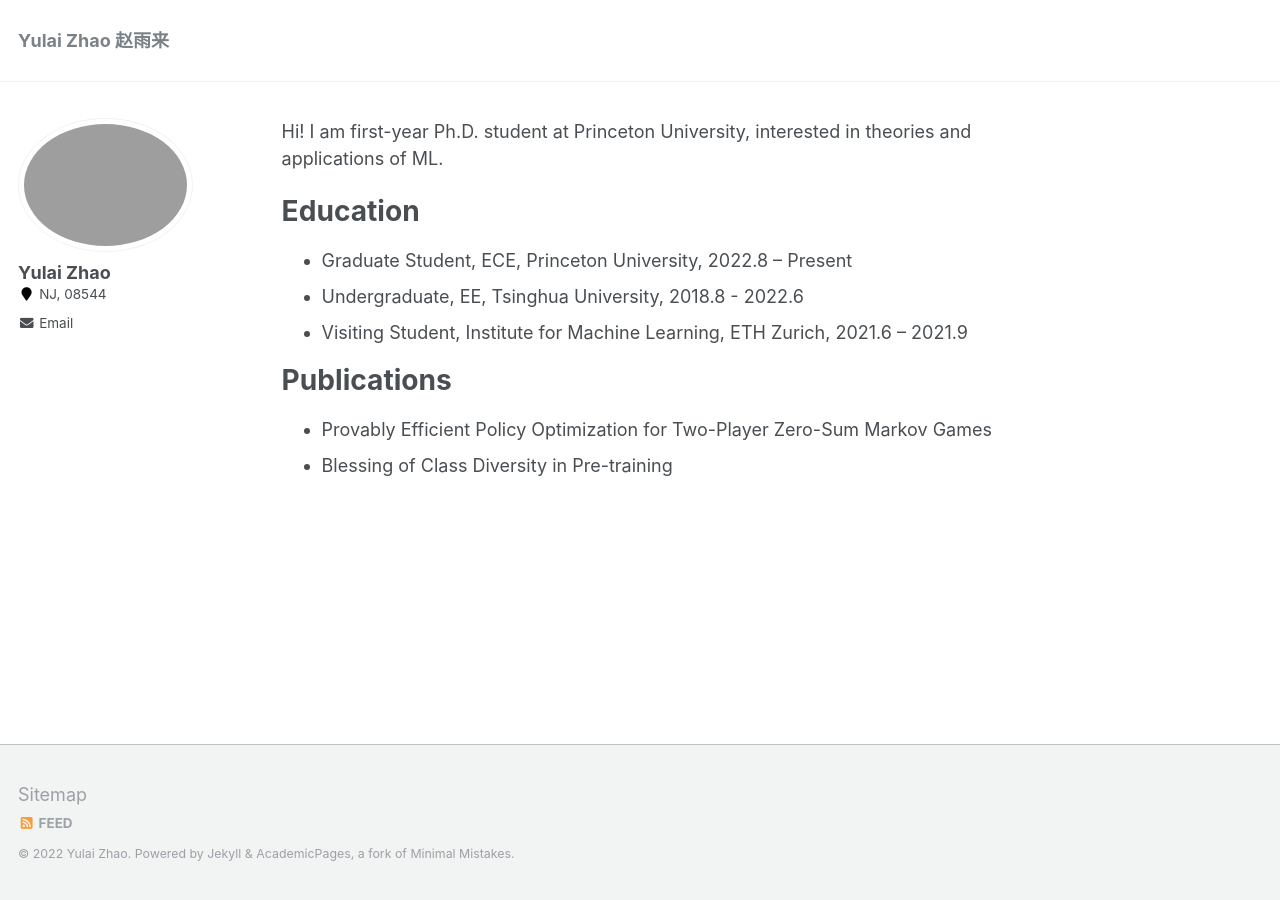
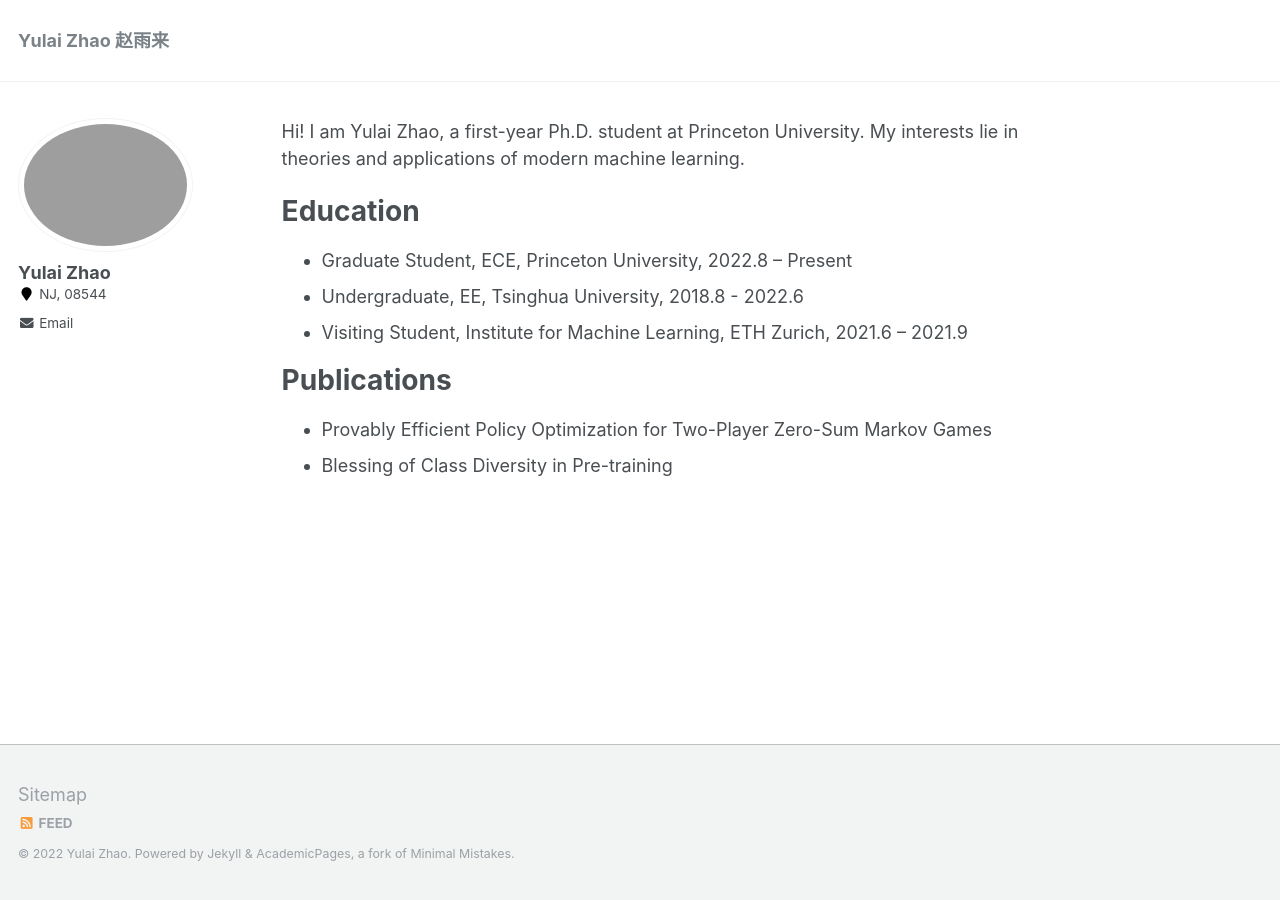
Before and after one commit to zhaoyl18/zhaoyl18.github.io, a Jekyll site: the page built from _pages/about.md, in a window 1280 px wide. Built offline with Jekyll 4.4.1, drawn with Linux system fonts in a browser that asks for light colours.

Commit message:
Update about.md

```diff
--- a/_pages/about.md
+++ b/_pages/about.md
@@ -7,7 +7,7 @@ redirect_from:
   - /about.html
 ---
 
-Hi! I am first-year Ph.D. student at Princeton University, interested in theories and applications of ML.
+Hi! I am Yulai Zhao, a first-year Ph.D. student at Princeton University. My interests lie in theories and applications of modern machine learning.
 
 
 Education
```
